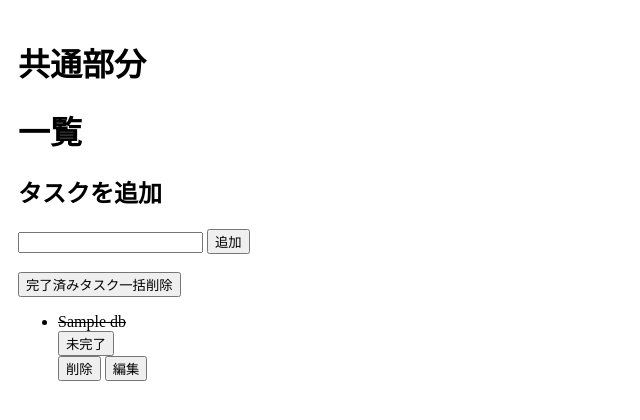
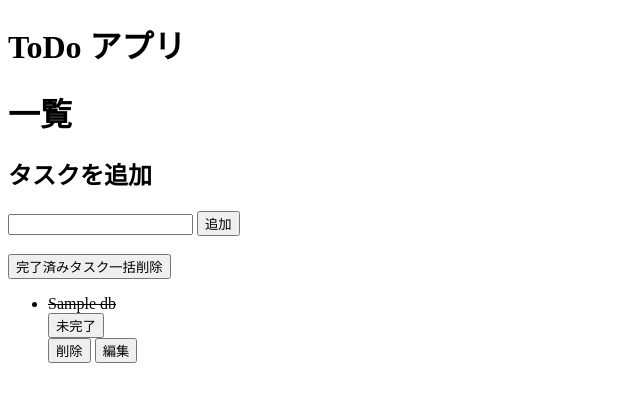
Before and after one commit to TACOmutu/flask_ToDo, a Flask app: page / in a window 1280 px wide. Shown: the top 420 px of the page, without its empty margins (0-640 px from the left). Run offline with Flask 3, Linux system fonts and the light colour scheme; tables that the repository leaves empty hold one stand-in row (values such as "Sample post").

Commit message:
Update base.html for ToDo application layout

```diff
--- a/templates/base.html
+++ b/templates/base.html
@@ -2,12 +2,14 @@
 <html lang="ja">
     <head>
         <meta charset="utf-8">
-        <title>Flask - paiza</title>
-        <style>body {padding: 10px;}</style>
+        <title>Flask - ToDo</title>
+        <link rel="stylesheet" href="{{ url_for('static', filename='style.css') }}">
     </head>
     <body>
-        <h1>共通部分</h1>
-        {% block content %}
-        {% endblock %}
+        <div class="container">
+            <h1 class="app-title">ToDo アプリ</h1>
+            {% block content %}
+            {% endblock %}
+        </div>
     </body>
 </html>
```
